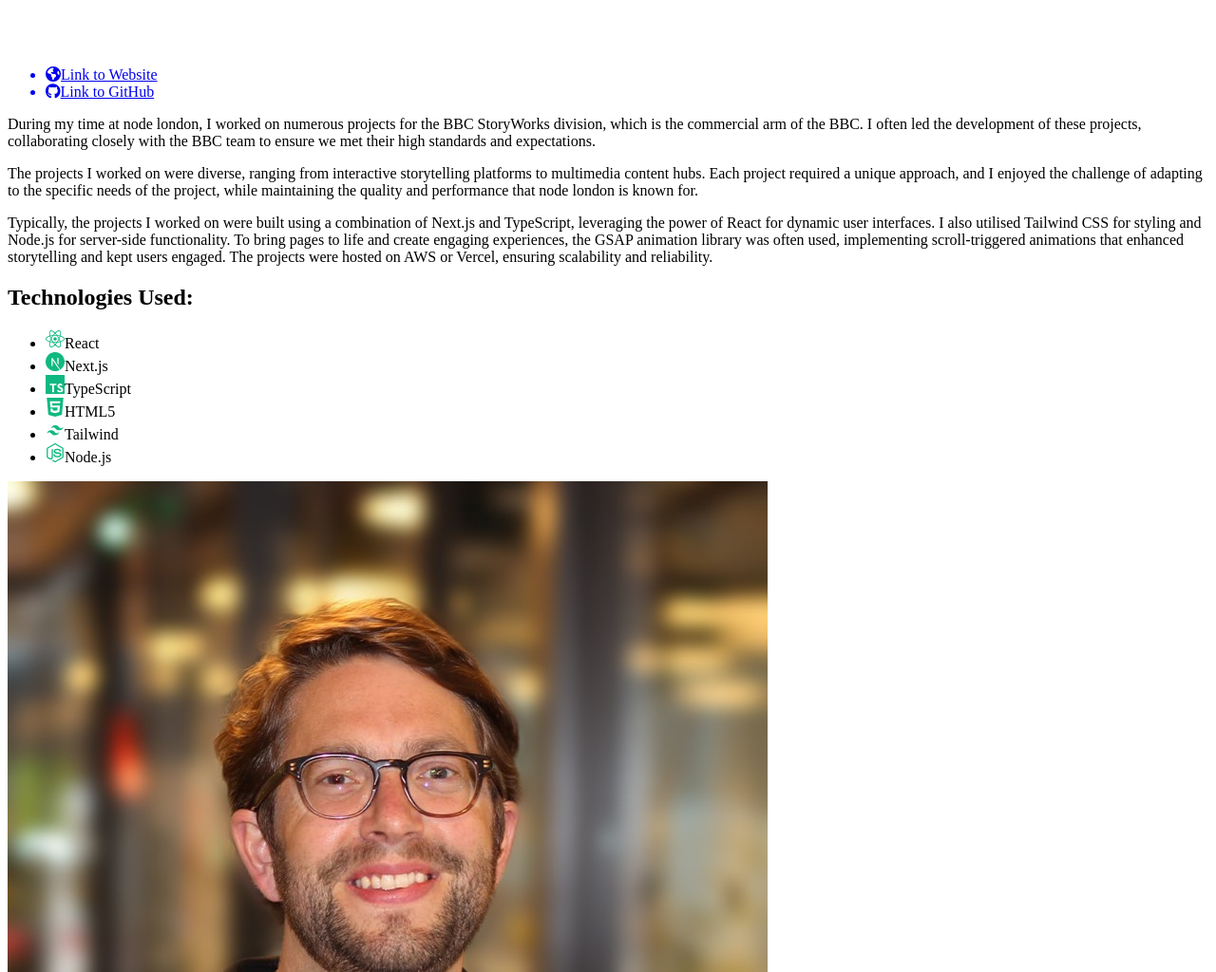
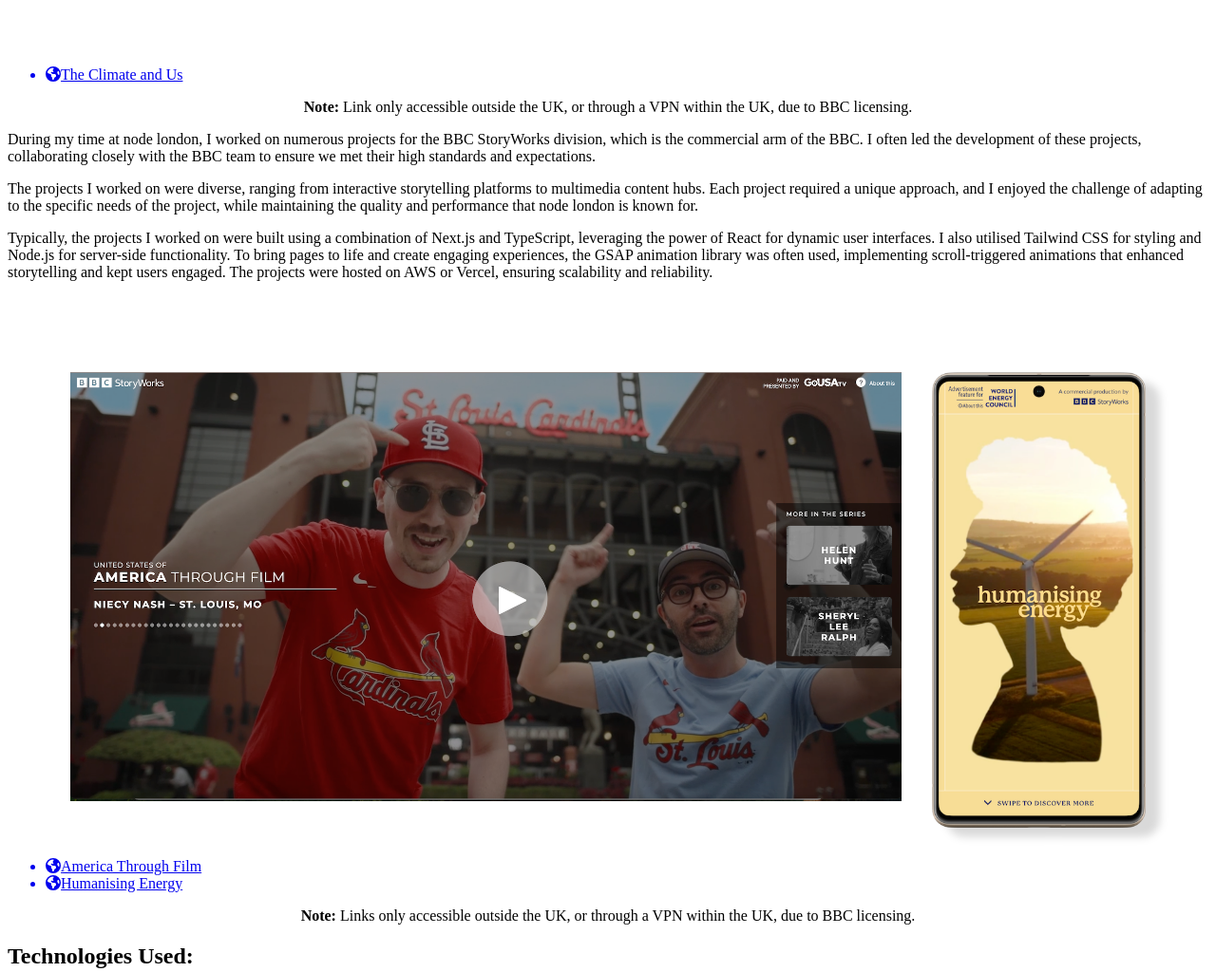
Before and after one commit to james-gulland/portfolio, a React (Create React App) app in the folder client/: page /bbc-storyworks in a window 1280 px wide. Shown: the part 255-1279 px from the top of the page at 95% size. Built offline with nearby package versions, Linux system fonts and the light colour scheme; grey boxes are pictures that could not be loaded; the HTML template or start-up script is replaced by a standard one.

Commit message:
add in image content for BBC

```diff
--- a/client/src/components/BbcStoryWorks.js
+++ b/client/src/components/BbcStoryWorks.js
@@ -6,6 +6,8 @@ import Back from "./Back";
 import SkillPill from "./SkillPill";
 import Thanks from "./Thanks";
 import Footer from "./Footer";
+import throughFilm from "../assets/through-film.png";
+import wecMobile from "../assets/wec-mob.png";
 import { MacEmulator } from "./MacEmulator";
 
 const BbcStoryWorks = () => {
@@ -51,23 +53,21 @@ const BbcStoryWorks = () => {
 
             <div className="links-container">
               <ul>
-                <Link to="https://journalinspace.com/" target="_blank" rel="noopener noreferrer">
-                  <li className="pill active">
-                    <FontAwesomeIcon className="icon" icon={faEarthAmericas} alt="GitHub" />
-                    Link to Website
-                  </li>
-                </Link>
                 <Link
-                  to="https://github.com/james-gulland/space/"
+                  to="https://www.bbc.com/storyworks/specials/the-climate-and-us/"
                   target="_blank"
                   rel="noopener noreferrer"
                 >
                   <li className="pill active">
-                    <FontAwesomeIcon className="icon" icon={faGithub} alt="GitHub" />
-                    Link to GitHub
+                    <FontAwesomeIcon className="icon" icon={faEarthAmericas} alt="GitHub" />
+                    The Climate and Us
                   </li>
                 </Link>
               </ul>
+              <div style={{ textAlign: "center" }}>
+                <span style={{ fontWeight: "bold" }}>Note:</span> Link only accessible outside the
+                UK, or through a VPN within the UK, due to BBC licensing.
+              </div>
             </div>
           </div>
         </section>
@@ -92,10 +92,75 @@ const BbcStoryWorks = () => {
             Tailwind CSS for styling and Node.js for server-side functionality. To bring pages to
             life and create engaging experiences, the GSAP animation library was often used,
             implementing scroll-triggered animations that enhanced storytelling and kept users
-            engaged.  The projects were hosted on AWS or Vercel, ensuring scalability and
+            engaged. The projects were hosted on AWS or Vercel, ensuring scalability and
             reliability.
           </p>
         </section>
+
+        <div
+          style={{
+            display: "flex",
+            gap: "2rem",
+            justifyContent: "center",
+            alignItems: "flex-start",
+            marginBottom: "2rem",
+            marginTop: "6rem",
+          }}
+        >
+          <MacEmulator>
+            <img
+              src={throughFilm}
+              alt="America Through Film screenshot"
+              style={{
+                height: "28.25rem",
+                width: "auto",
+                maxWidth: "100%",
+                objectFit: "fill",
+                display: "block",
+              }}
+            />
+          </MacEmulator>
+
+          <img
+            src={wecMobile}
+            alt="America Through Film screenshot"
+            style={{
+              height: "30rem",
+              width: "auto",
+              display: "block",
+              filter: "drop-shadow(15px 10px 4px rgba(0, 0, 0, 0.15))",
+            }}
+          />
+        </div>
+
+        <div className="links-container">
+          <ul>
+            <Link
+              to="https://www.bbc.com/storyworks/specials/united-states-of-america-through-film/"
+              target="_blank"
+              rel="noopener noreferrer"
+            >
+              <li className="pill active">
+                <FontAwesomeIcon className="icon" icon={faEarthAmericas} alt="GitHub" />
+                America Through Film
+              </li>
+            </Link>
+            <Link
+              to="https://www.bbc.com/storyworks/specials/humanising-energy/"
+              target="_blank"
+              rel="noopener noreferrer"
+            >
+              <li className="pill active">
+                <FontAwesomeIcon className="icon" icon={faEarthAmericas} alt="GitHub" />
+                Humanising Energy
+              </li>
+            </Link>
+          </ul>
+          <div style={{ textAlign: "center" }}>
+            <span style={{ fontWeight: "bold" }}>Note:</span> Links only accessible outside the UK,
+            or through a VPN within the UK, due to BBC licensing.
+          </div>
+        </div>
 
         {/* TECH USED SECTION */}
         <section>
```
Also changed, not shown: client/src/assets/through-film.png (added), client/src/assets/wec-mob.png (added).
